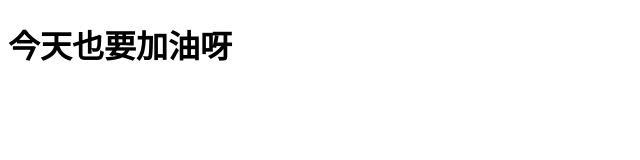
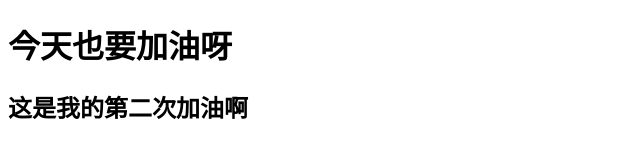
Before and after one commit to yangpangpanga/test0305, a plain HTML site: page index.html in a window 1280 px wide. Shown: the whole page, without its empty margins (0-640 px from the left). Drawn offline with Linux system fonts and the light colour scheme.

Commit message:
试试这是第几次的加油

```diff
--- a/index.html
+++ b/index.html
@@ -7,5 +7,6 @@
 </head>
 <body>
     <h1>今天也要加油呀</h1>
+    <h2>这是我的第二次加油啊</h2>
 </body>
 </html>
```
